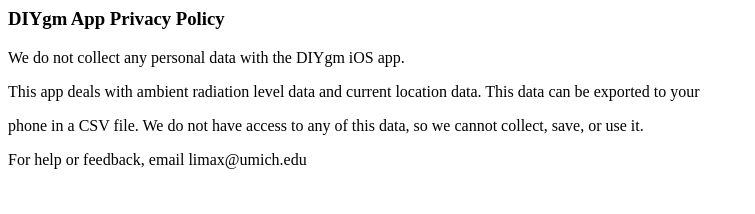
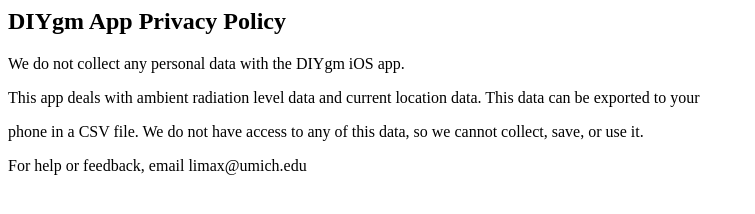
Before and after one commit to experimex/DIYgmHelp, a plain HTML site: page index.html in a window 1280 px wide. Shown: the whole page, without its empty margins (0-755 px from the left). Drawn offline with Linux system fonts and the light colour scheme.

Commit message:
Update index.html

```diff
--- a/index.html
+++ b/index.html
@@ -1,4 +1,4 @@
-<h3>DIYgm App Privacy Policy</h3>
+<h2>DIYgm App Privacy Policy</h2>
 <p>We do not collect any personal data with the DIYgm iOS app.</p>
 <p>This app deals with ambient radiation level data and current location data. This data can be exported to your</p>
 <p>phone in a CSV file. We do not have access to any of this data, so we cannot collect, save, or use it.</p>
```
